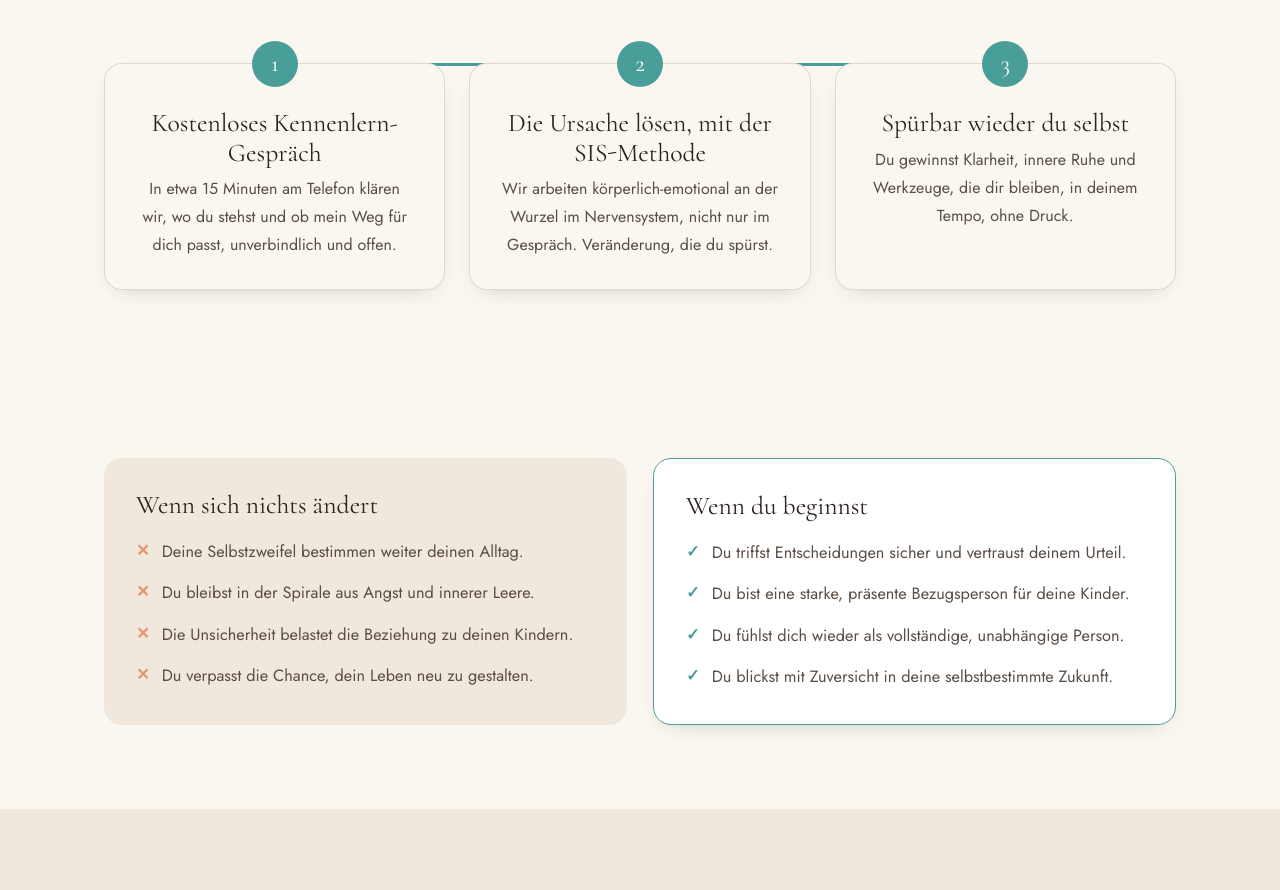
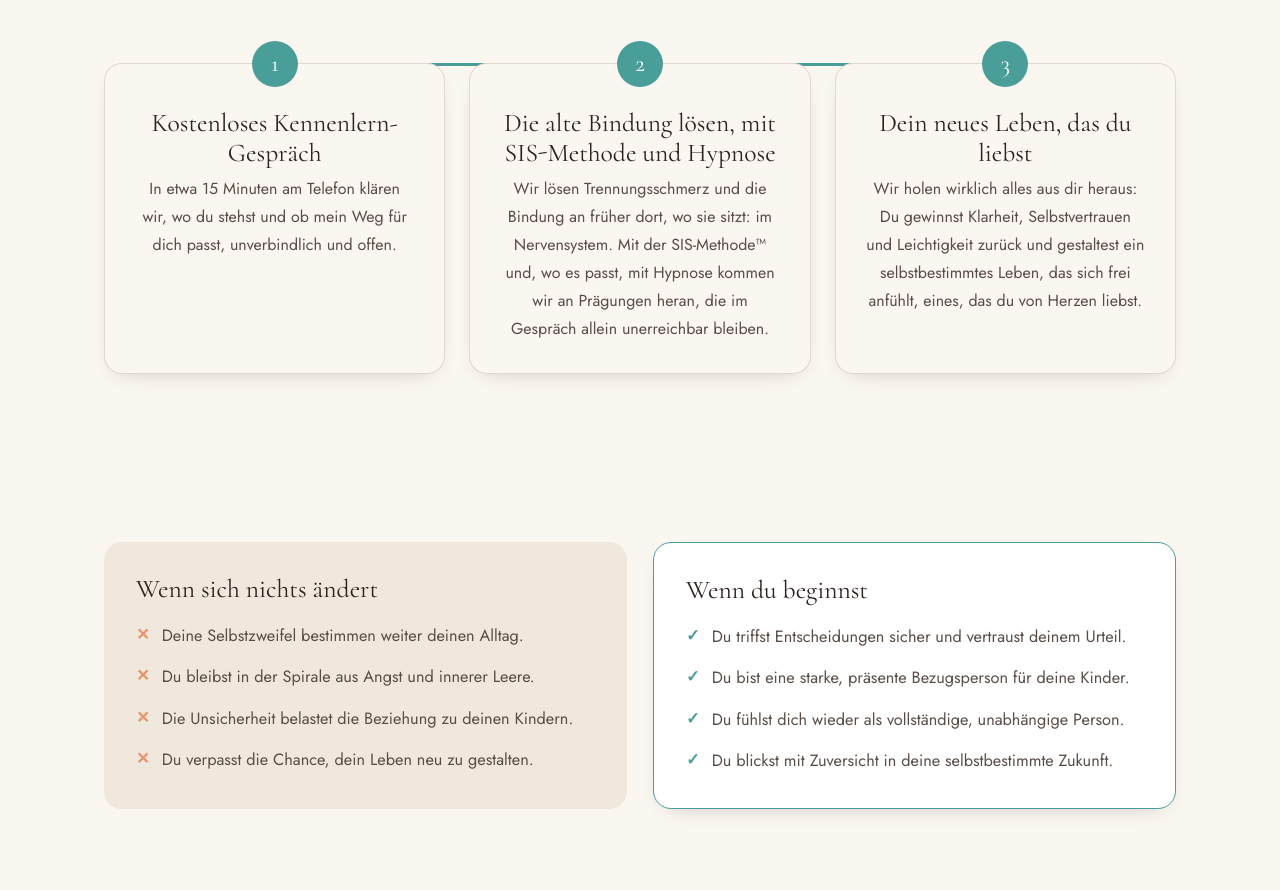
Before and after one commit to danielfronert1410-del/spuerbar-website-preview, a plain HTML site: page lp-nach-trennung.html in a window 1280 px wide. Shown: the part 2961-3851 px from the top of the page. Drawn offline with Linux system fonts and the light colour scheme; a script that the page names is missing.

Commit message:
Neuanfang-nach-Trennung: Schritte 2 & 3 aufs Thema zugeschnitten (Hypnose in 2, Leben lieben in 3)
Co-Authored-By: Claude Opus 4.8 <noreply@anthropic.com>

```diff
--- a/lp-nach-trennung.html
+++ b/lp-nach-trennung.html
@@ -141,8 +141,8 @@
         <div class="steps steps--path">
           <div class="steps__track" aria-hidden="true"><i class="steps__beam reveal"></i></div>
           <div class="step reveal"><div class="step__n">1</div><h3>Kostenloses Kennenlern-Gespräch</h3><p>In etwa 15 Minuten am Telefon klären wir, wo du stehst und ob mein Weg für dich passt, unverbindlich und offen.</p></div>
-          <div class="step reveal"><div class="step__n">2</div><h3>Die Ursache lösen, mit der SIS-Methode</h3><p>Wir arbeiten körperlich-emotional an der Wurzel im Nervensystem, nicht nur im Gespräch. Veränderung, die du spürst.</p></div>
-          <div class="step reveal"><div class="step__n">3</div><h3>Spürbar wieder du selbst</h3><p>Du gewinnst Klarheit, innere Ruhe und Werkzeuge, die dir bleiben, in deinem Tempo, ohne Druck.</p></div>
+          <div class="step reveal"><div class="step__n">2</div><h3>Die alte Bindung lösen, mit SIS-Methode und Hypnose</h3><p>Wir lösen Trennungsschmerz und die Bindung an früher dort, wo sie sitzt: im Nervensystem. Mit der SIS-Methode™ und, wo es passt, mit Hypnose kommen wir an Prägungen heran, die im Gespräch allein unerreichbar bleiben.</p></div>
+          <div class="step reveal"><div class="step__n">3</div><h3>Dein neues Leben, das du liebst</h3><p>Wir holen wirklich alles aus dir heraus: Du gewinnst Klarheit, Selbstvertrauen und Leichtigkeit zurück und gestaltest ein selbstbestimmtes Leben, das sich frei anfühlt, eines, das du von Herzen liebst.</p></div>
         </div>
       </div>
     </section>
```
